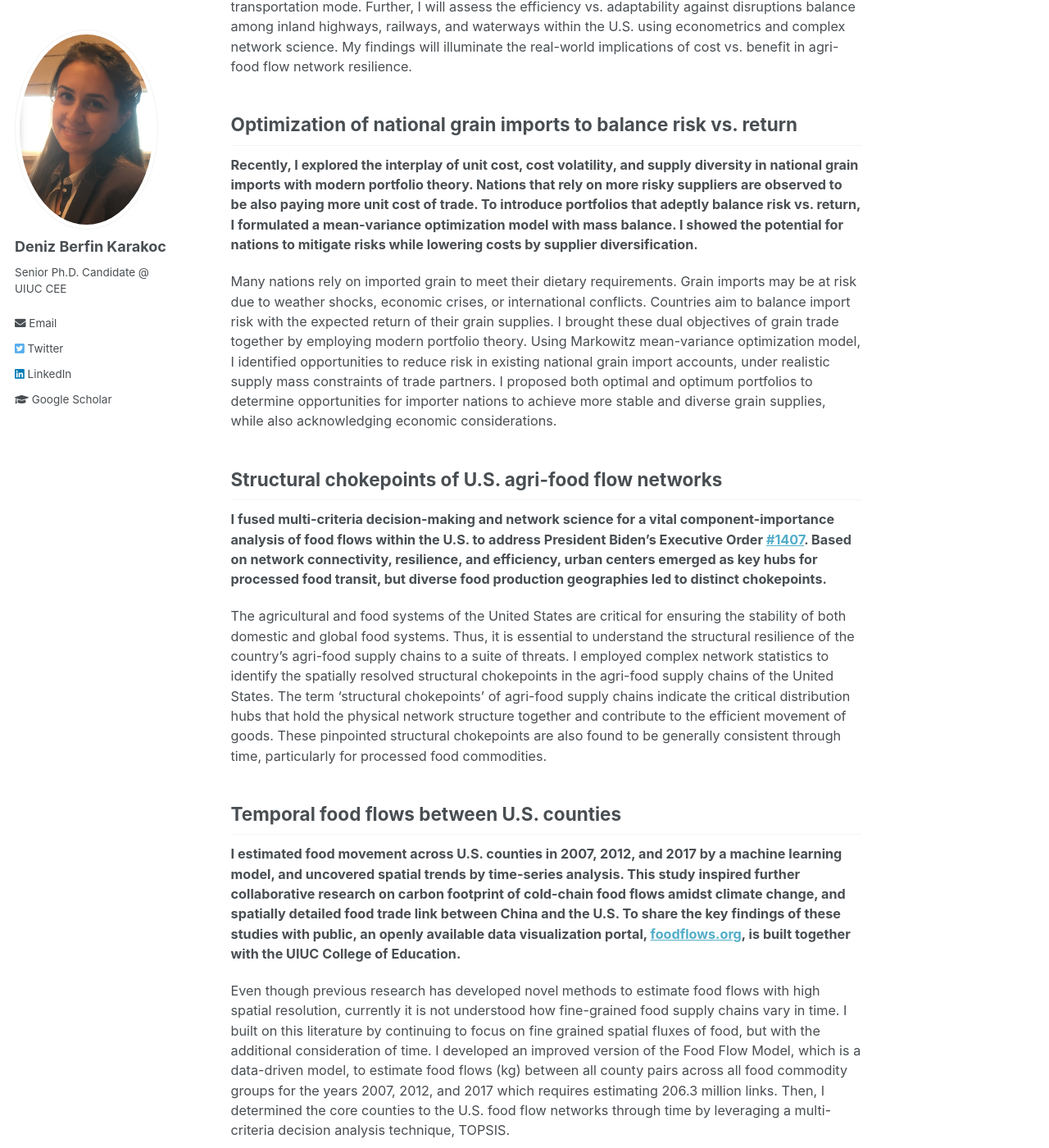
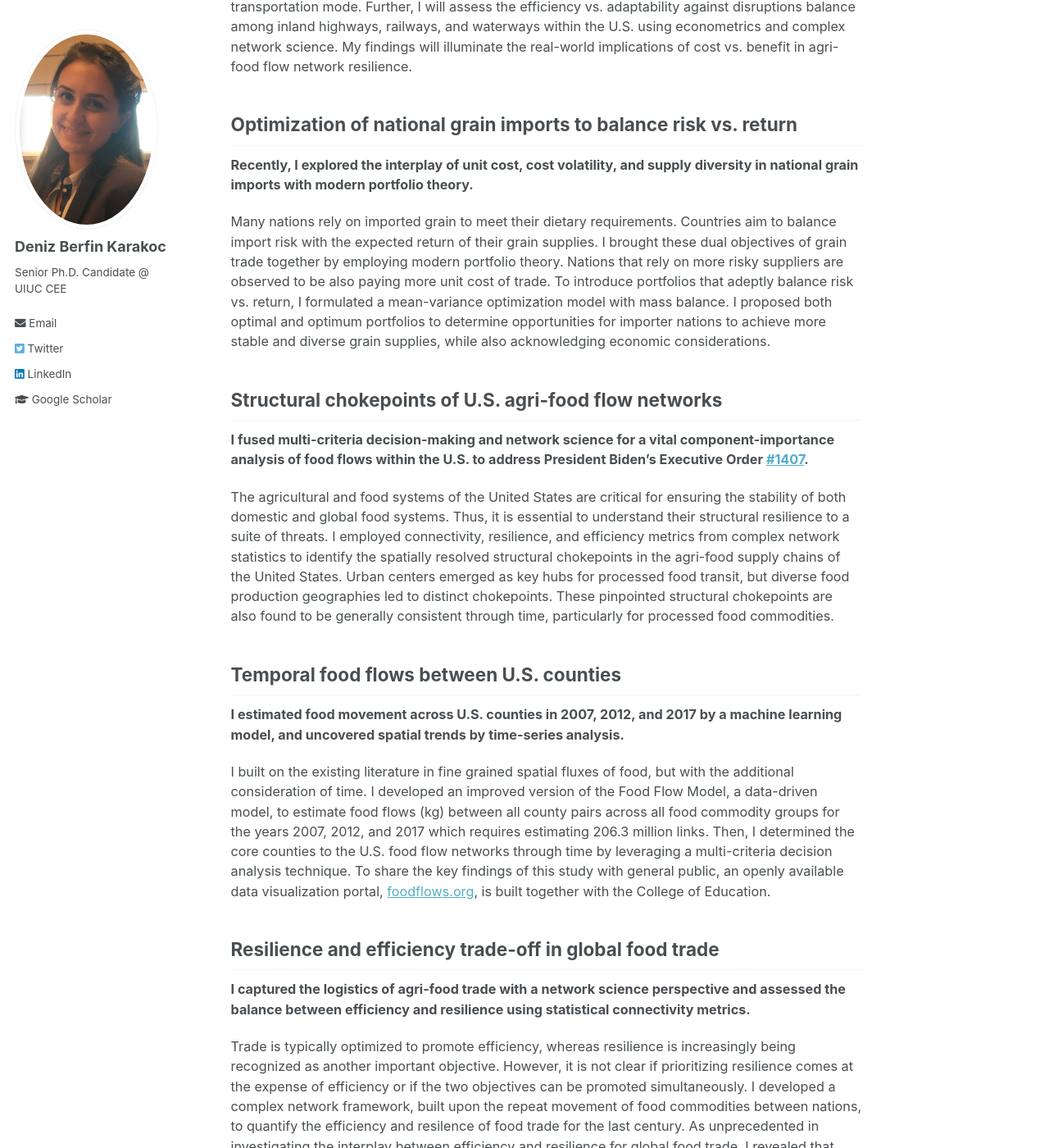
Before and after one commit to denizberfinkarakoc/denizberfinkarakoc.github.io, a Jekyll site: the page built from _pages/research.md, in a window 1280 px wide and 1400 px high, scrolled down 766 px. Shown: the whole window at 82% size. Built offline with Jekyll 4.4.1, drawn with Linux system fonts in a browser that asks for light colours; some of the changed text lies outside the part shown.

Commit message:
Update research.md

```diff
--- a/_pages/research.md
+++ b/_pages/research.md
@@ -18,33 +18,33 @@ In this study, I will evaluate how the load of agri-food supply chains change by
 ## Optimization of national grain imports to balance risk vs. return
 
 <!-- <p style="text-align: justify"> -->
-<b>Recently, I explored the interplay of unit cost, cost volatility, and supply diversity in national grain imports with modern portfolio theory. Nations that rely on more risky suppliers are observed to be also paying more unit cost of trade. To introduce portfolios that adeptly balance risk vs. return, I formulated a mean-variance optimization model with mass balance. I showed the potential for nations to mitigate risks while lowering costs by supplier diversification.</b>
+<b>Recently, I explored the interplay of unit cost, cost volatility, and supply diversity in national grain imports with modern portfolio theory. </b>
 
-Many nations rely on imported grain to meet their dietary requirements. Grain imports may be at risk due to weather shocks, economic crises, or international conflicts. Countries aim to balance import risk with the expected return of their grain supplies. I brought these dual objectives of grain trade together by employing modern portfolio theory. Using Markowitz mean-variance optimization model, I identified opportunities to reduce risk in existing national grain import accounts, under realistic supply mass constraints of trade partners. I proposed both optimal and optimum portfolios to determine opportunities for importer nations to achieve more stable and diverse grain supplies, while also acknowledging economic considerations.
+Many nations rely on imported grain to meet their dietary requirements. Countries aim to balance import risk with the expected return of their grain supplies. I brought these dual objectives of grain trade together by employing modern portfolio theory. Nations that rely on more risky suppliers are observed to be also paying more unit cost of trade. To introduce portfolios that adeptly balance risk vs. return, I formulated a mean-variance optimization model with mass balance. I proposed both optimal and optimum portfolios to determine opportunities for importer nations to achieve more stable and diverse grain supplies, while also acknowledging economic considerations.
 <!-- </p> -->
 
 ## Structural chokepoints of U.S. agri-food flow networks
 
 <!-- <p style="text-align: justify"> -->
-<b>I fused multi-criteria decision-making and network science for a vital component-importance analysis of food flows within the U.S. to address President Biden's Executive Order [#1407](https://www.whitehouse.gov/briefing-room/presidential-actions/2021/02/24/executive-order-on-americas-supply-chains/). Based on network connectivity, resilience, and efficiency, urban centers emerged as key hubs for processed food transit, but diverse food production geographies led to distinct chokepoints.</b>
+<b>I fused multi-criteria decision-making and network science for a vital component-importance analysis of food flows within the U.S. to address President Biden's Executive Order [#1407](https://www.whitehouse.gov/briefing-room/presidential-actions/2021/02/24/executive-order-on-americas-supply-chains/). </b>
 
-The agricultural and food systems of the United States are critical for ensuring the stability of both domestic and global food systems. Thus, it is essential to understand the structural resilience of the country’s agri-food supply chains to a suite of threats. I employed complex network statistics to identify the spatially resolved structural chokepoints in the agri-food supply chains of the United States. The term ‘structural chokepoints’ of agri-food supply chains indicate the critical distribution hubs that hold the physical network structure together and contribute to the efficient movement of goods. These pinpointed structural chokepoints are also found to be generally consistent through time, particularly for processed food commodities.
+The agricultural and food systems of the United States are critical for ensuring the stability of both domestic and global food systems. Thus, it is essential to understand their structural resilience to a suite of threats. I employed connectivity, resilience, and efficiency metrics from complex network statistics to identify the spatially resolved structural chokepoints in the agri-food supply chains of the United States. Urban centers emerged as key hubs for processed food transit, but diverse food production geographies led to distinct chokepoints. These pinpointed structural chokepoints are also found to be generally consistent through time, particularly for processed food commodities.
 <!-- </p> -->
 
 ## Temporal food flows between U.S. counties
 
 <!-- <p style="text-align: justify"> -->
-<b>I estimated food movement across U.S. counties in 2007, 2012, and 2017 by a machine learning model, and uncovered spatial trends by time-series analysis. This study inspired further collaborative research on carbon footprint of cold-chain food flows amidst climate change, and spatially detailed food trade link between China and the U.S. To share the key findings of these studies with public, an openly available data visualization portal, [foodflows.org](), is built together with the UIUC College of Education.</b>
+<b>I estimated food movement across U.S. counties in 2007, 2012, and 2017 by a machine learning model, and uncovered spatial trends by time-series analysis.</b>
 
-Even though previous research has developed novel methods to estimate food flows with high spatial resolution, currently it is not understood how fine-grained food supply chains vary in time. I built on this literature by continuing to focus on fine grained spatial fluxes of food, but with the additional consideration of time. I developed an improved version of the Food Flow Model, which is a data-driven model, to estimate food flows (kg) between all county pairs across all food commodity groups for the years 2007, 2012, and 2017 which requires estimating 206.3 million links. Then, I determined the core counties to the U.S. food flow networks through time by leveraging a multi-criteria decision analysis technique, TOPSIS.
+I built on the existing literature in fine grained spatial fluxes of food, but with the additional consideration of time. I developed an improved version of the Food Flow Model, a data-driven model, to estimate food flows (kg) between all county pairs across all food commodity groups for the years 2007, 2012, and 2017 which requires estimating 206.3 million links. Then, I determined the core counties to the U.S. food flow networks through time by leveraging a multi-criteria decision analysis technique. To share the key findings of this study with general public, an openly available data visualization portal, [foodflows.org](https://foodflows.org/), is built together with the College of Education.
 <!-- </p> -->
 
 ## Resilience and efficiency trade-off in global food trade
 
 <!-- <p style="text-align: justify"> -->
-<b>I captured the logistics of agri-food trade with a network science perspective and assessed the balance between efficiency and resilience using statistical connectivity metrics. As unprecedented in investigating the interplay between efficiency and resilience for global food trade, I revealed that trade of food groups is more at equilibrium than individual commodities.</b>
+<b>I captured the logistics of agri-food trade with a network science perspective and assessed the balance between efficiency and resilience using statistical connectivity metrics. </b>
 
-Trade is typically optimized to promote efficiency, whereas resilience is increasingly being recognized as another important objective. However, it is not clear if prioritizing resilience comes at the expense of efficiency or if the two objectives can be promoted simultaneously. I developed a complex network framework, built upon the repeat movement of food commosities between nations, to quantify the efficiency and resilence of food trade for the last century. I observed that there is a competitive relationship between efficiency and resilience when only network topology is considered. However, a cooperative relationship between efficiency and resilience exists when the intensity of trade connections is accounted for.
+Trade is typically optimized to promote efficiency, whereas resilience is increasingly being recognized as another important objective. However, it is not clear if prioritizing resilience comes at the expense of efficiency or if the two objectives can be promoted simultaneously. I developed a complex network framework, built upon the repeat movement of food commodities between nations, to quantify the efficiency and resilence of food trade for the last century. As unprecedented in investigating the interplay between efficiency and resilience for global food trade, I revealed that trade of food groups is more at equilibrium than individual commodities.
 <!-- </p> -->
 
 ## Social vulnerability and equity perspectives on interdependent infrastructure resilience
```
